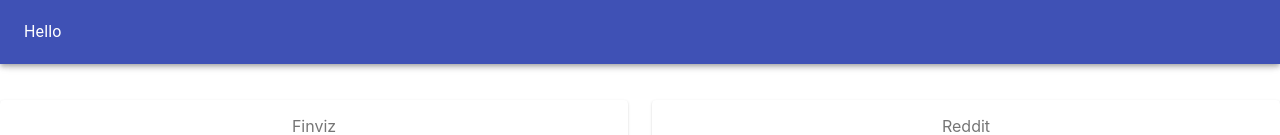
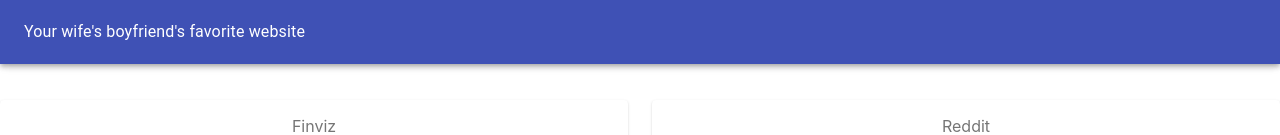
Before and after one commit to mrod502/stonks-dashboard, a React (Create React App) app in the folder dashboard/: page / in a window 1280 px wide. Shown: the top 135 px of the page. Built offline with nearby package versions, Linux system fonts and the light colour scheme; no server answers.

Commit message:
allow tls with self-signed cert

```diff
--- a/dashboard/src/App.tsx
+++ b/dashboard/src/App.tsx
@@ -55,7 +55,7 @@ const App = () => {
   return (
     <div className={`App ${classes.root}`}>
         <MenuBar>
-          <MenuBarItem title="Hello"/>
+          <MenuBarItem title="Your wife's boyfriend's favorite website"/>
         </MenuBar>
         <Grid container spacing={3} alignContent="center">
           <Grid item sm={12} md={9} lg={6}>
```
Also changed, not shown: 2 other files (tests, documents, lock files or other folders).
